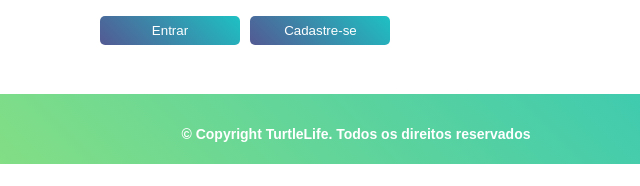
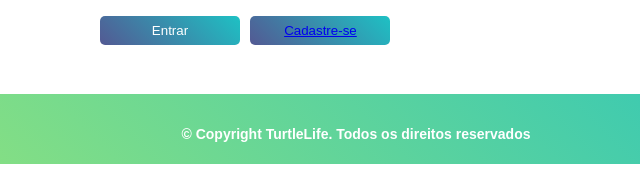
Before and after one commit to caique-0/Sprint-2-turtlelife, a plain HTML site: page Front-end1.0/login.html in a window 1280 px wide. Shown: the part 414-600 px from the top of the page, 284-924 px from the left. Drawn offline with Linux system fonts and the light colour scheme.

Commit message:
tela de cadastro

```diff
--- a/Front-end1.0/login.html
+++ b/Front-end1.0/login.html
@@ -56,7 +56,7 @@
             <br>
             <div id="buttons">
                 <button id='btn' class='btns' onclick="validarLogin()">Entrar</button>
-                <button id='btn-cadastro' class='btns'>Cadastre-se</button>
+                <button id='btn-cadastro' class='btns'><a href="cadastro.html">Cadastre-se</a></button>
             </div>
         </div>
     </div>
```
